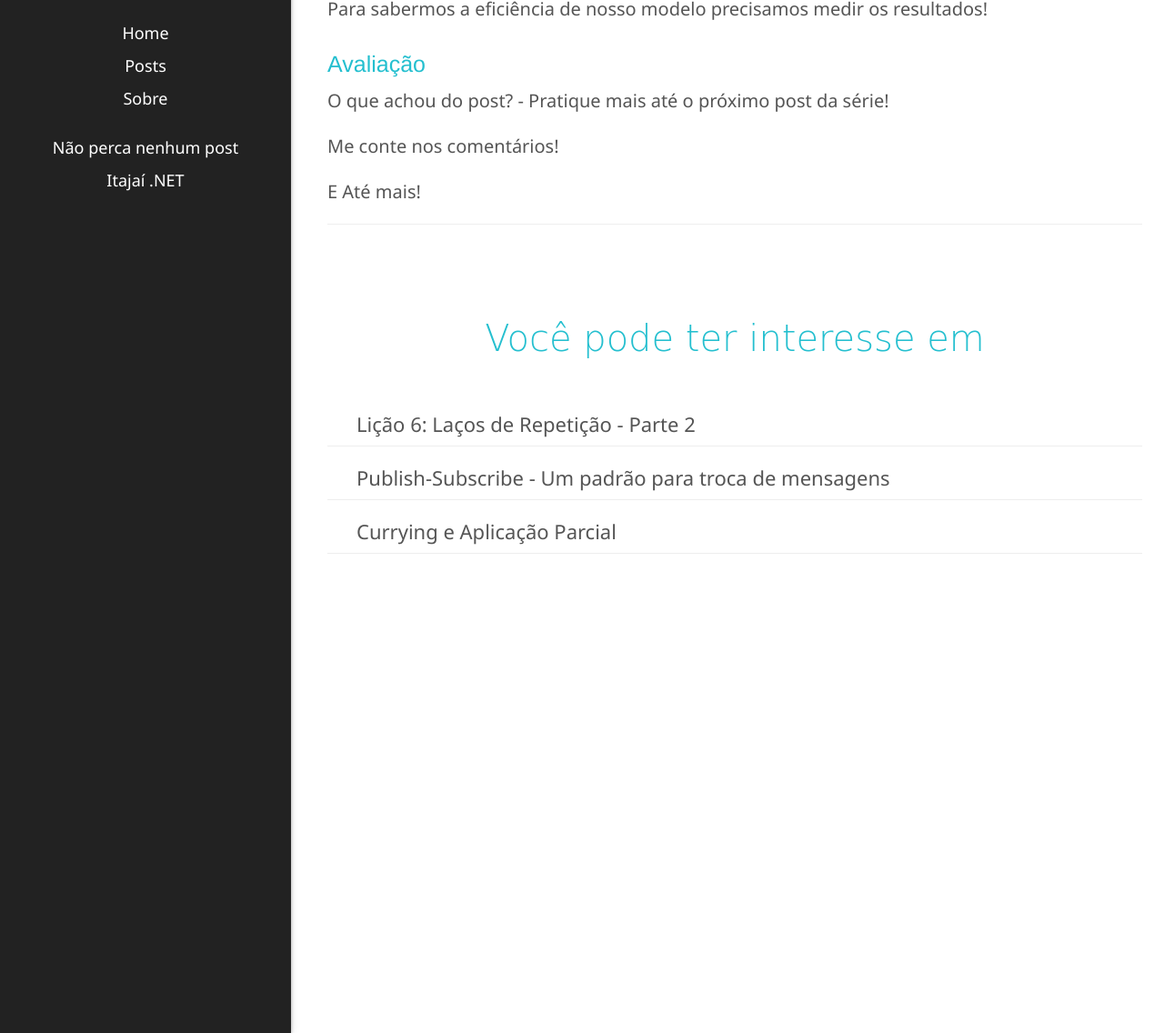
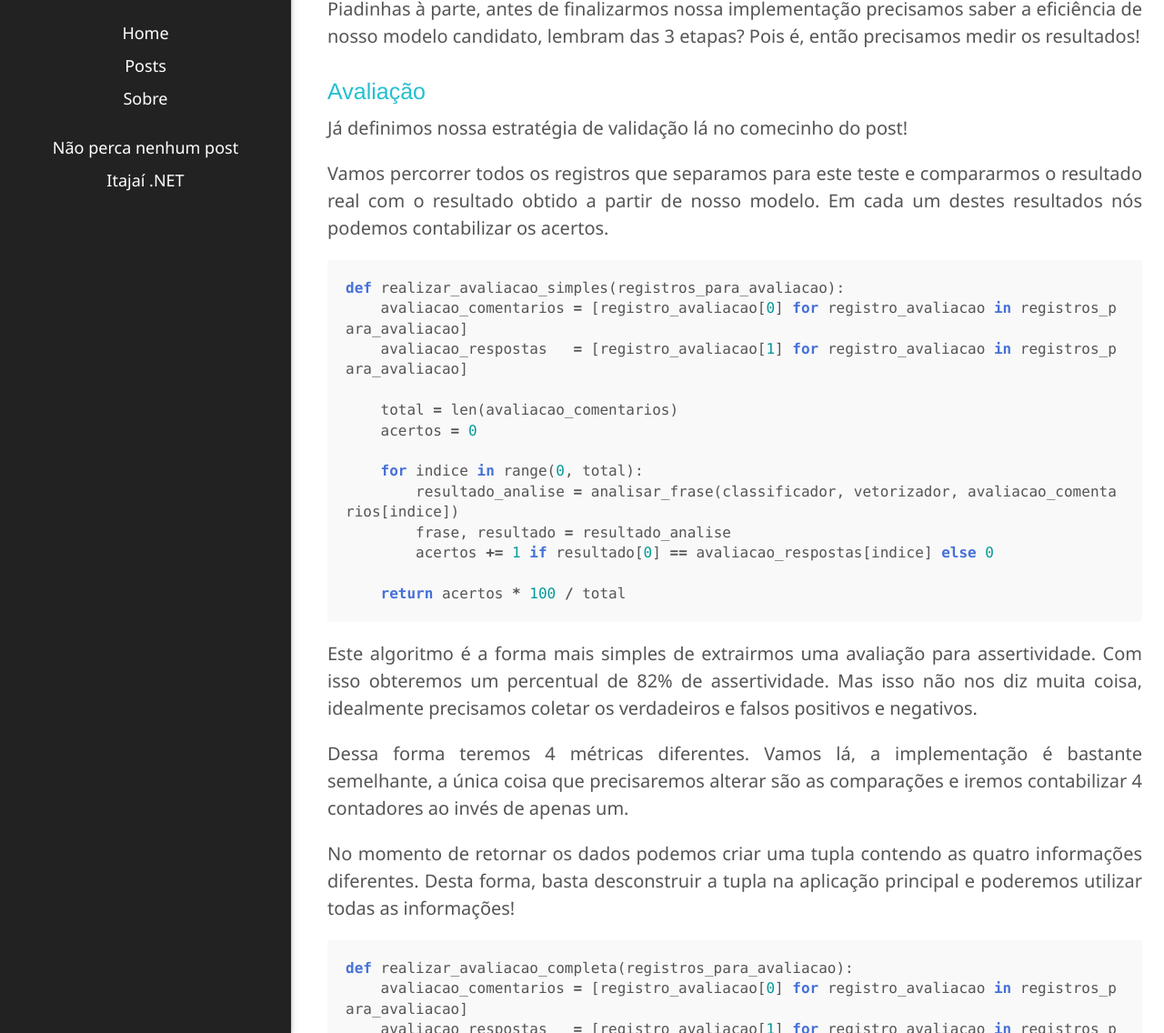
Before and after one commit to gabrielschade/gabrielschade.github.io, a Jekyll site: the page built from _posts/2018-04-16-machine-learning-classificador.markdown, in a window 1280 px wide and 1400 px high, scrolled down 9966 px. Shown: the part 264-1400 px from the top of the window at 91% size. Built offline with Jekyll 4.4.1, drawn with Linux system fonts in a browser that asks for light colours; nearby versions of some CDN libraries; comment, search, counter and statistics services are not loaded; some of the changed text lies outside the part shown.

Commit message:
Finalização do post de classificação de comentários.

````diff
--- a/_posts/2018-04-16-machine-learning-classificador.markdown
+++ b/_posts/2018-04-16-machine-learning-classificador.markdown
@@ -15,7 +15,7 @@
 
 <!--more-->
 
-{% include github-link.html link="https://github.com/gabrielschade/Python-Intro-Serie/blob/master/07-Dicionario.py" %}
+{% include github-link.html link="https://github.com/gabrielschade/IA/tree/master/ClassificacaoComentariosComNaiveBayes" %}
 
 Este post exige um conhecimento básico tanto em *machine learning* quanto em Python, se você não estiver familiarizado com estes temas sugiro que você acesse os links abaixo:
 
@@ -230,7 +230,7 @@
 Com isso já temos nosso modelo pronto para avaliar novos comentários! Basta obtermos o retorno deste método e utilizarmos a função `predict`!
 
 ```python
-registros_de_treino, validacao = pre_processamento()
+registros_de_treino, registros_para_avaliacao = pre_processamento()
 vetorizador = CountVectorizer(binary = 'true')
 classificador = realizar_treinamento(registros_de_treino, vetorizador)
 resultado = classificador.predict(vetorizador.transform(["love this movie!"])
@@ -254,7 +254,7 @@
 A partir de agora podemos analisar novos comentários utilizando estas funções!
 
 ```python
-registros_de_treino, validacao = pre_processamento()
+registros_de_treino, registros_para_avaliacao = pre_processamento()
 vetorizador = CountVectorizer(binary = 'true')
 classificador = realizar_treinamento(registros_de_treino, vetorizador)
 
@@ -273,11 +273,87 @@
 
 {% include image.html link="https://i.imgur.com/iUk4RvN.jpg" alt="Choque de cultura" width=80 %}
 
-Para sabermos a eficiência de nosso modelo precisamos medir os resultados!
+Piadinhas à parte, antes de finalizarmos nossa implementação precisamos saber a eficiência de nosso modelo candidato, lembram das 3 etapas? Pois é, então precisamos medir os resultados!
 
 ### Avaliação
 
-O que achou do post? - Pratique mais até o próximo post da série!
+Já definimos nossa estratégia de validação lá no comecinho do post!
+
+Vamos percorrer todos os registros que separamos para este teste e compararmos o resultado real com o resultado obtido a partir de nosso modelo. Em cada um destes resultados nós podemos contabilizar os acertos.
+
+```python
+def realizar_avaliacao_simples(registros_para_avaliacao):
+    avaliacao_comentarios = [registro_avaliacao[0] for registro_avaliacao in registros_para_avaliacao]
+    avaliacao_respostas   = [registro_avaliacao[1] for registro_avaliacao in registros_para_avaliacao]
+
+    total = len(avaliacao_comentarios)
+    acertos = 0
+
+    for indice in range(0, total):
+        resultado_analise = analisar_frase(classificador, vetorizador, avaliacao_comentarios[indice])
+        frase, resultado = resultado_analise
+        acertos += 1 if resultado[0] == avaliacao_respostas[indice] else 0
+
+    return acertos * 100 / total
+```
+Este algoritmo é a forma mais simples de extrairmos uma avaliação para assertividade. Com isso obteremos um percentual de 82% de assertividade. Mas isso não nos diz muita coisa, idealmente precisamos coletar os verdadeiros e falsos positivos e negativos.
+
+Dessa forma teremos 4 métricas diferentes. Vamos lá, a implementação é bastante semelhante, a única coisa que precisaremos alterar são as comparações e iremos contabilizar 4 contadores ao invés de apenas um.
+
+No momento de retornar os dados podemos criar uma tupla contendo as quatro informações diferentes. Desta forma, basta desconstruir a tupla na aplicação principal e poderemos utilizar todas as informações!
+
+```python
+def realizar_avaliacao_completa(registros_para_avaliacao):
+    avaliacao_comentarios = [registro_avaliacao[0] for registro_avaliacao in registros_para_avaliacao]
+    avaliacao_respostas   = [registro_avaliacao[1] for registro_avaliacao in registros_para_avaliacao]
+
+    total = len(avaliacao_comentarios)
+    verdadeiros_positivos = 0
+    verdadeiros_negativos = 0
+    falsos_positivos = 0
+    falsos_negativos = 0
+
+    for indice in range(0, total):
+        resultado_analise = analisar_frase(classificador, vetorizador, avaliacao_comentarios[indice])
+        frase, resultado = resultado_analise
+        if resultado[0] == '0':
+            verdadeiros_negativos += 1 if avaliacao_respostas[indice] == '0' else 0
+            falsos_negativos += 1 if avaliacao_respostas[indice] != '0' else 0
+        else:
+            verdadeiros_positivos += 1 if avaliacao_respostas[indice] == '1' else 0
+            falsos_positivos += 1 if avaliacao_respostas[indice] != '1' else 0
+
+    return ( verdadeiros_positivos * 100 / total,
+             verdadeiros_negativos * 100 / total,
+             falsos_positivos * 100 / total,
+             falsos_negativos * 100 / total
+           )
+```
+
+Agora, após realizar nossas análises de novos comentários podemos incluir a avaliação, veja:
+
+```python
+percentual_acerto = realizar_avaliacao_simples(registros_para_avaliacao)
+informacoes_analise = realizar_avaliacao_completa(registros_para_avaliacao)
+verdadeiros_positivos,verdadeiros_negativos,falsos_positivos,falsos_negativos = informacoes_analise
+
+print("O modelo teve uma taxa de acerto de", percentual_acerto, "%")
+
+print("Onde", verdadeiros_positivos, "% são verdadeiros positivos")
+print("e", verdadeiros_negativos, "% são verdadeiros negativos")
+
+print("e", falsos_positivos, "% são falsos positivos")
+print("e", falsos_negativos, "% são falsos negativos")
+```
+
+{% include image.html link="https://i.imgur.com/vLaMXj6.jpg" alt="Choque de cultura" width=80 %}
+
+
+Agora sim! Já podemos finalizar!
+
+Todo o código desta solução está disponível em meu [GitHub](https://github.com/gabrielschade/IA/tree/master/ClassificacaoComentariosComNaiveBayes)!
+
+O que achou deste post?
 
 Me conte nos comentários!
 
````
